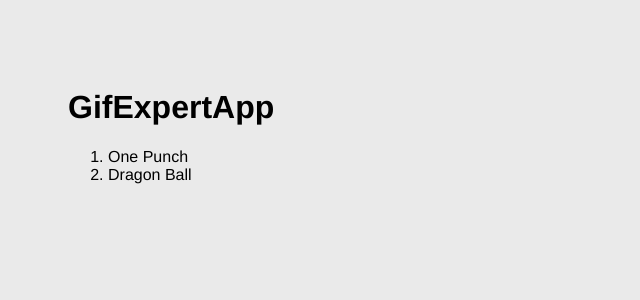
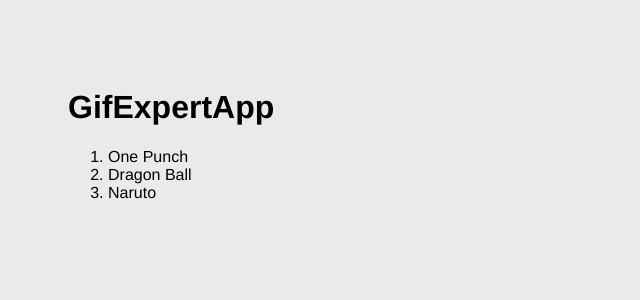
Before and after one commit to 1juanherrera/gif-expert-app, a React (Vite) app: page / in a window 1280 px wide. Shown: the top 300 px of the page, without its empty margins (0-640 px from the left). Built offline with nearby package versions, Linux system fonts and the light colour scheme.

Commit message:
add: naruto

```diff
--- a/src/GifExpertApp.jsx
+++ b/src/GifExpertApp.jsx
@@ -2,7 +2,7 @@
 
 const GifExpertApp = () => {
 
-    const [ categories, setCategories ] = useState(['One Punch', 'Dragon Ball'])
+    const [ categories, setCategories ] = useState(['One Punch', 'Dragon Ball', 'Naruto'])
 
     console.log(categories)
 
```
